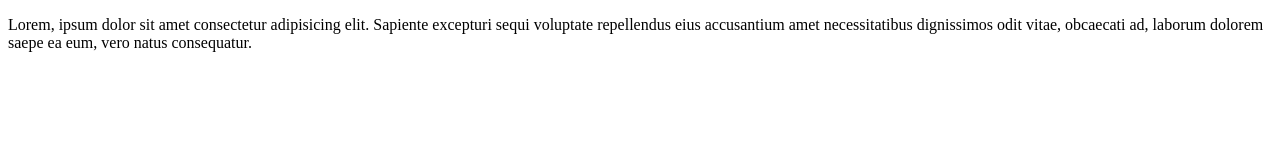
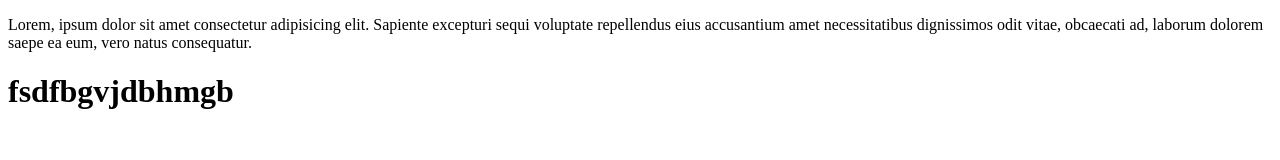
Before and after one commit to Lawanyashiva/lavs, a plain HTML site: page index.html in a window 1280 px wide. Drawn offline with Linux system fonts and the light colour scheme.

Commit message:
adding h tag

```diff
--- a/index.html
+++ b/index.html
@@ -7,5 +7,6 @@
 </head>
 <body>
     <p>Lorem, ipsum dolor sit amet consectetur adipisicing elit. Sapiente excepturi sequi voluptate repellendus eius accusantium amet necessitatibus dignissimos odit vitae, obcaecati ad, laborum dolorem saepe ea eum, vero natus consequatur.</p>
+    <h1>fsdfbgvjdbhmgb</h1>
 </body>
 </html>
```
